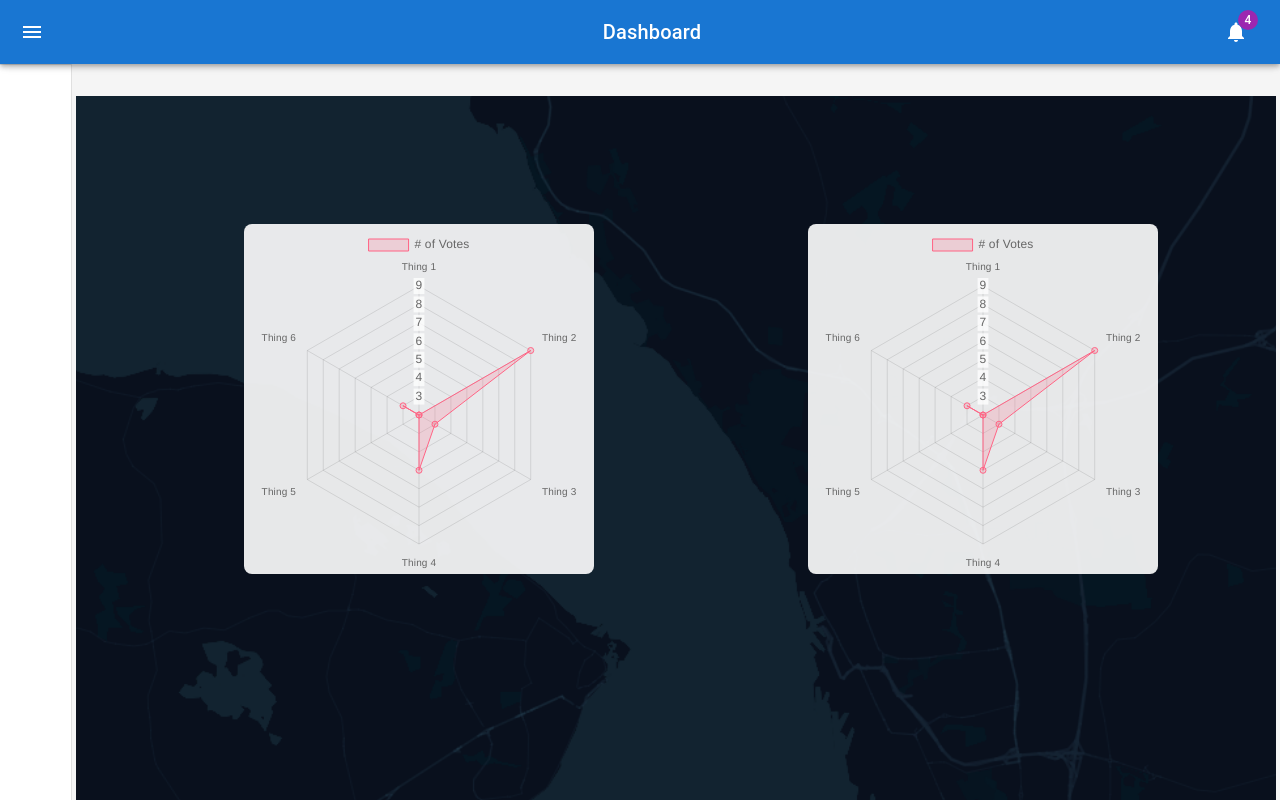
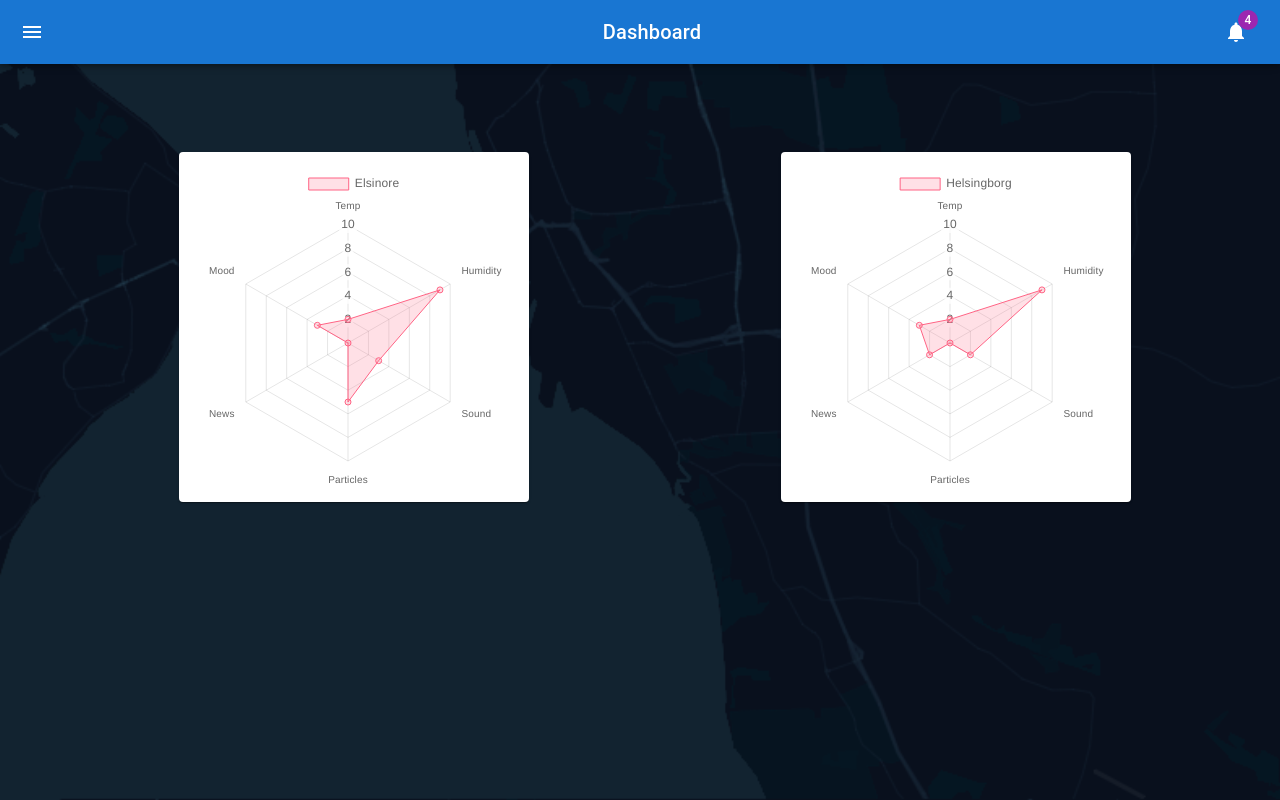
Before and after one commit to HealthyMindTech/oversundet-node, a React (Create React App) app: page / in a window 1280 px wide. Built offline with nearby package versions, Linux system fonts and the light colour scheme.

Commit message:
add graphs and map

```diff
--- a/src/App.js
+++ b/src/App.js
@@ -77,6 +77,10 @@ const Drawer = styled(MuiDrawer, { shouldForwardProp: (prop) => prop !== 'open'
 const mdTheme = createTheme();
 
 function App() {
+  const [data, setData] = React.useState({
+    'Elsinore': [2, 9, 3, 5, 0, 3],
+    'Helsingborg': [2, 9, 2, 0, 2, 3],
+  });
   return (
     <div className="App">
       {/* <header className="App-header"> */}
@@ -117,21 +121,6 @@ function App() {
             </IconButton>
           </Toolbar>
         </AppBar>
-        <Drawer variant="permanent" open={false}>
-          <Toolbar
-            sx={{
-              display: 'flex',
-              alignItems: 'center',
-              justifyContent: 'flex-end',
-              px: [1],
-            }}
-          >
-            <IconButton onClick={() => {}}>
-              <ChevronLeftIcon />
-            </IconButton>
-          </Toolbar>
-          <Divider />
-        </Drawer>
         <Box
           component="main"
           sx={{
@@ -145,24 +134,23 @@ function App() {
           }}
         >
           <Toolbar />
-          <Container
-            maxWidth="lg"
-            sx={{ mt: 4, mb: 4 }}
+          <Box
             style={{
               height: '100%',
               backgroundImage: `url("${map_image}")`,
               position: 'relative',
               backgroundRepeatY: 'no-repeat',
-              backgroundSize: '158%',
-              backgroundPositionX: '-314px'
+              backgroundSize: '184%',
+              backgroundPositionX: '-820px',
+              backgroundPositionY: '-549px',
               }}>
-                <Box style={{position: 'absolute', left: '61%', top: '16%'}}>
-                  <DataPlot />
+                <Box style={{position: 'absolute', left: '61%', top: '11%'}}>
+                  <DataPlot data={data} name={'Helsingborg'}/>
                 </Box>
-                <Box style={{position: 'absolute', left: '14%', top: '16%'}}>
-                  <DataPlot />
+                <Box style={{position: 'absolute', left: '14%', top: '11%'}}>
+                  <DataPlot data={data} name={'Elsinore'}/>
                 </Box>
-          </Container>
+          </Box>
         </Box>
       </Box>
     </ThemeProvider>
--- a/src/DataPlot.js
+++ b/src/DataPlot.js
@@ -1,6 +1,8 @@
 import * as React from 'react';
 
 import Box from '@mui/material/Box';
+import Card from '@mui/material/Card';
+import CardContent from '@mui/material/CardContent';
 
 import {
   Chart as ChartJS,
@@ -24,13 +26,14 @@ ChartJS.register(
 );
 
 export default function DataPlot(props) {
+  const { data, name } = props;
 
-  const data = {
-    labels: ['Thing 1', 'Thing 2', 'Thing 3', 'Thing 4', 'Thing 5', 'Thing 6'],
+  const plotData = {
+    labels: ['Temp', 'Humidity', 'Sound', 'Particles', 'News', 'Mood'],
     datasets: [
       {
-        label: '# of Votes',
-        data: [2, 9, 3, 5, 2, 3],
+        label: name,
+        data: data[name],
         backgroundColor: 'rgba(255, 99, 132, 0.2)',
         borderColor: 'rgba(255, 99, 132, 1)',
         borderWidth: 1,
@@ -38,14 +41,14 @@ export default function DataPlot(props) {
     ],
   };
   return (
-    <Box style={{
+    <Card style={{
         width: '350px',
         height: '350px',
-        backgroundColor: 'rgba(255, 255, 255, 0.9)',
-        borderRadius:'8px',
-        padding: '5px'
+        backgroundColor: 'rgba(255, 255, 255, 1)',
       }}>
-      <Radar data={data} />
-    </Box>
+      <CardContent>
+        <Radar data={plotData} />
+      </CardContent>
+    </Card>
   );
 }
```
